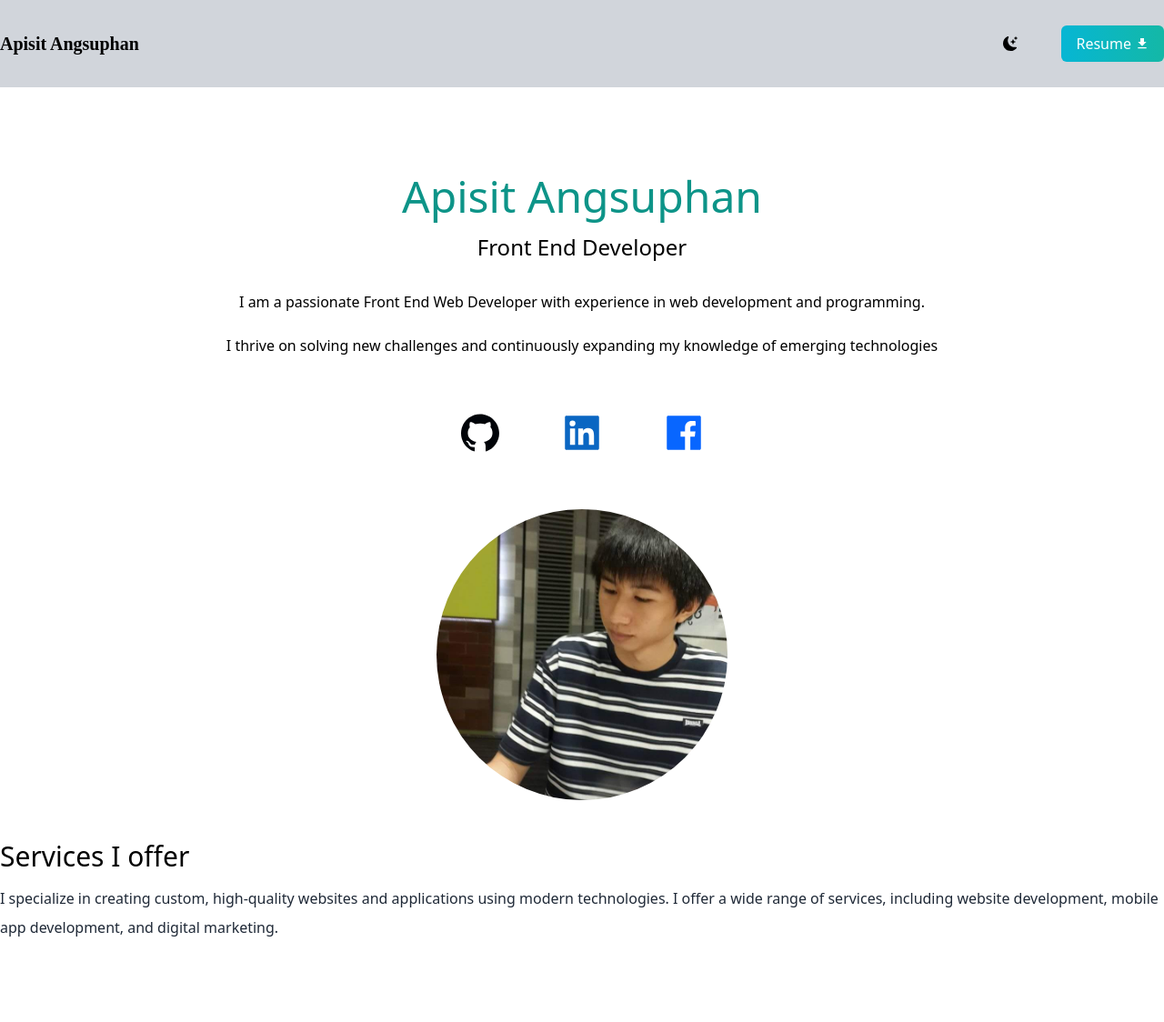
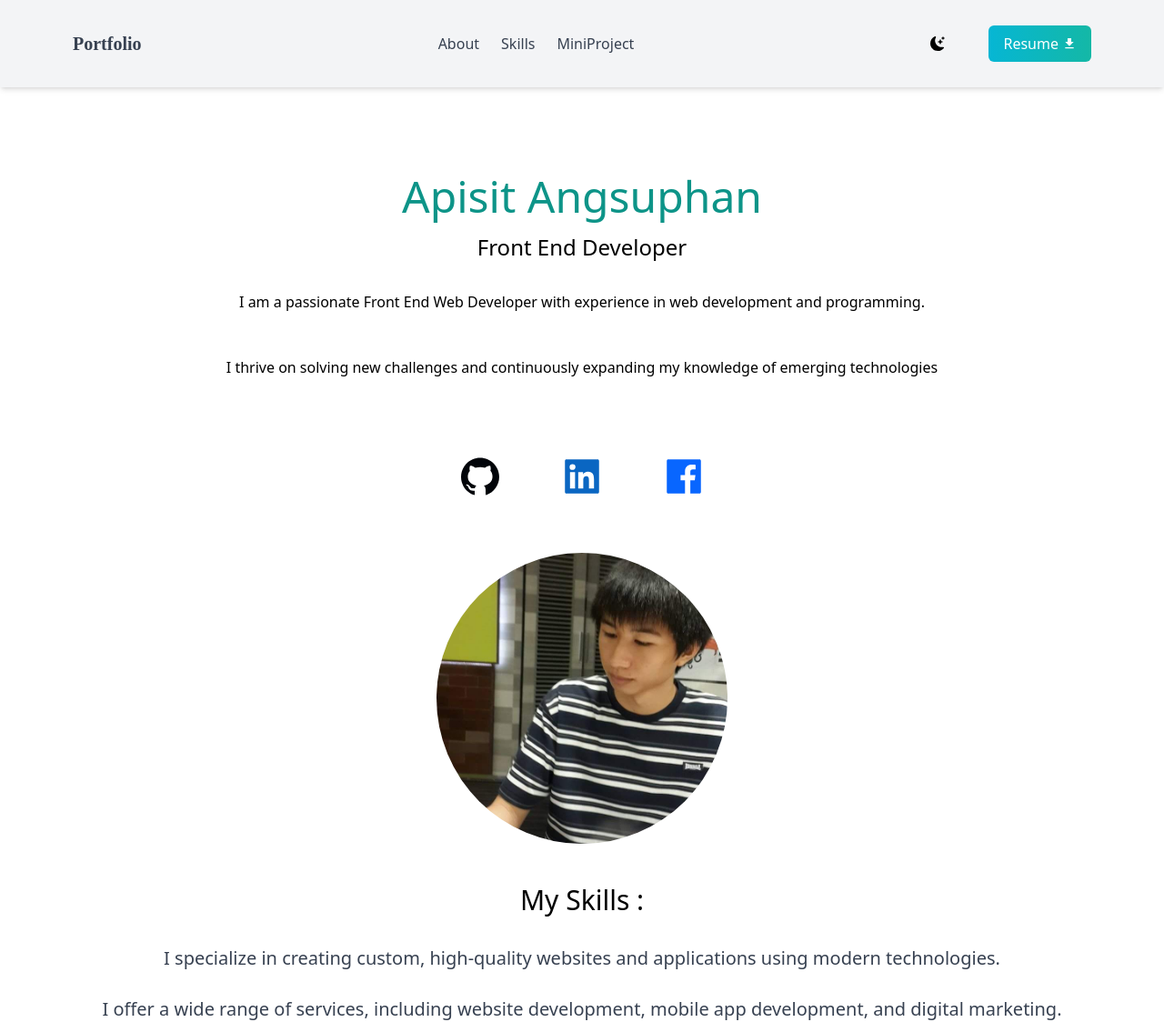
Before and after one commit to apisitangsuphan/my-portfolio, a Next.js app: page / in a window 1280 px wide. Shown: the whole page at 91% size. Before the commit the page ends 1044 px from the top, so only its background shows below. Built offline with nearby package versions, Linux system fonts and the light colour scheme.

Commit message:
stop  : Skills Section

```diff
--- a/src/app/components/Hero.tsx
+++ b/src/app/components/Hero.tsx
@@ -16,13 +16,13 @@ function Hero() {
           I am a passionate Front End Web Developer with experience in web
           development and programming.
         </p>
-        <p>
+        <p className="text-md py-5 leading-8">
           I thrive on solving new challenges and continuously expanding my
           knowledge of emerging technologies{" "}
         </p>
-        <div className="text-5xl flex justify-center gap-16 py-5 mt-10 text-gray-700">
+        <div className="text-5xl flex justify-center gap-16 py-5 my-10 text-gray-700">
           <Link
-            href="https://github.com/sussus003"
+            href="https://github.com/apisitangsuphan"
             target="_blank"
             className="text-[#010409] hover:text-teal-700"
           >
--- a/src/app/components/Navbar.tsx
+++ b/src/app/components/Navbar.tsx
@@ -6,19 +6,23 @@ import { BsFillMoonStarsFill } from "react-icons/bs";
 import { BsFillSunFill } from "react-icons/bs";
 import { MdFileDownload } from "react-icons/md";
 
-
 function Navbar() {
-
   const [darkMode, setDarkMode] = useState<boolean>(false);
   console.log("set dark mode: " + darkMode);
   return (
-    <div className="w-screen bg-gray-300">
-      <nav className="container flex justify-between py-7 mb-12 mx-auto items-center">
-        <h1 className="font-burtons">
-          <Link href={"/"} className="hover:text-white text-xl font-bold">
-            Apisit Angsuphan
+    <div className="w-full bg-gray-100 shadow-md">
+      <nav className="flex justify-between py-7 mb-12 px-20 items-center">
+        <h1 className="font-burtons text-gray-700 text-xl font-bold">
+          <Link href={"/"} className= "" >
+            Portfolio
           </Link>
         </h1>
+        <ul className="flex justify-between space-x-6 text-gray-700 ">
+
+          <li className="hover:text-gray-400"><Link href={"/"}>About</Link></li>
+          <li className="hover:text-gray-400"><Link href={"/"}>Skills</Link></li>
+          <li className="hover:text-gray-400"><Link href={"/"}>MiniProject</Link></li>
+        </ul>
         <ul className="flex items-center justify-between gap-4">
           <li>
             <Link
--- a/src/app/components/Skill.tsx
+++ b/src/app/components/Skill.tsx
@@ -2,13 +2,19 @@ import React from "react";
 
 function Skill() {
   return (
-    <section className="">
-      <h3 className="text-3xl py-1">Services I offer</h3>
-      <p className="text-md py-2 leading-8 text-gray-800 dark:text-gray-200">
-        I specialize in creating custom, high-quality websites and applications
-        using modern technologies. I offer a wide range of services, including
-        website development, mobile app development, and digital marketing.
-      </p>
+    <section className="container mx-auto text-center">
+      <div className="container w-screen">
+        <h3 className="text-3xl py-1 font-medium">My Skills :</h3>
+        <p className="text-xl mt-7 px-20 text-gray-700">
+          I specialize in creating custom, high-quality websites and
+          applications using modern technologies.{" "}
+        </p>
+        <p className="text-xl mt-7 px-20 text-gray-700" >
+
+          I offer a wide range of services, including website development,
+          mobile app development, and digital marketing.
+        </p>
+      </div>
     </section>
   );
 }
--- a/src/app/layout.tsx
+++ b/src/app/layout.tsx
@@ -1,10 +1,6 @@
 import type { Metadata } from "next";
 import { Geist, Geist_Mono } from "next/font/google";
 import "./globals.css";
-
-import DarkModeProvider from "./context/DarkModeContext";
-
-import Navbar from "./components/Navbar";
 
 const geistSans = Geist({
   variable: "--font-geist-sans",
@@ -31,10 +27,7 @@ export default function RootLayout({
       <body
         className={`${geistSans.variable} ${geistMono.variable} antialiased`}
       >
-        <DarkModeProvider>
-          <Navbar />
-          {children}
-        </DarkModeProvider>
+        {children}
       </body>
     </html>
   );
--- a/src/app/page.tsx
+++ b/src/app/page.tsx
@@ -1,12 +1,17 @@
-
-
 import Hero from "./components/Hero";
 import Skill from "./components/Skill";
+
+import DarkModeProvider from "./context/DarkModeContext";
+
+import Navbar from "./components/Navbar";
 export default function Home() {
   return (
     <div className="">
-      <Hero/>
-      <Skill/>
+      <DarkModeProvider>
+        <Navbar />
+        <Hero />
+        <Skill />
+      </DarkModeProvider>
     </div>
   );
 }
```
